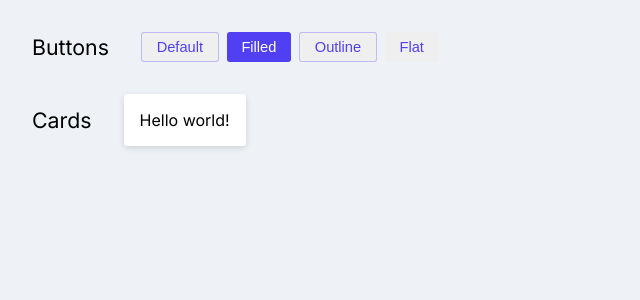
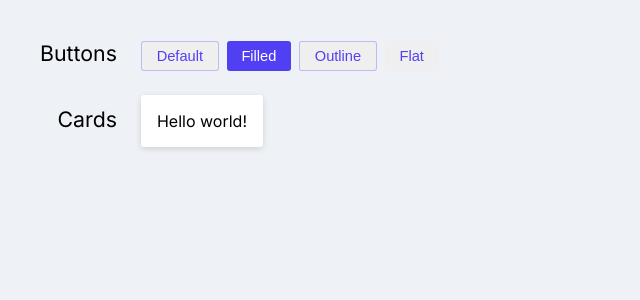
Before and after one commit to Acowdy/aether-react, a React (Create React App) app: page / in a window 1280 px wide. Shown: the top 300 px of the page, without its empty margins (0-640 px from the left). Built offline with nearby package versions, Linux system fonts and the light colour scheme.

Commit message:
Fix responsive controls

```diff
--- a/src/ComponentGallery.tsx
+++ b/src/ComponentGallery.tsx
@@ -14,10 +14,10 @@ function Gallery(props) {
 function GalleryRow(props) {
     return (
         <div className="row">
-            <div className="label">
+            <div className="row-header">
                 {props.label}
             </div>
-            <div>
+            <div className="row-data">
                 {props.children}
             </div>
         </div>
--- a/src/styles/ComponentGallery.scss
+++ b/src/styles/ComponentGallery.scss
@@ -8,13 +8,13 @@
     >.row {
         padding-bottom: 2em;
 
-        >.label {
+        >.row-header {
             padding-bottom: 0.5em;
             font-size: 16pt;
             font-weight: 400;
         }
 
-        >:not(:first-child) {
+        >.row-data {
             display: flex;
             flex-direction: row;
 
@@ -27,17 +27,26 @@
 
 @media only screen and (min-width: 768px) {
     .gallery {
-        padding: 2em;
+        display: table;
+        border-spacing: 1.5em;
 
         >.row {
             text-align: right;
-            display: flex;
-            flex-direction: row;
+            display: table-row;
             align-items: center;
 
-            >.label {
+            >* {
+                display: table-cell;
+            }
+
+            >.row-header {
                 padding-bottom: 0;
-                padding-right: 1.5em;
+                width: 1px;
+                white-space: nowrap;
+            }
+
+            >.row-data {
+                width: 100%;
             }
         }
     }
```
